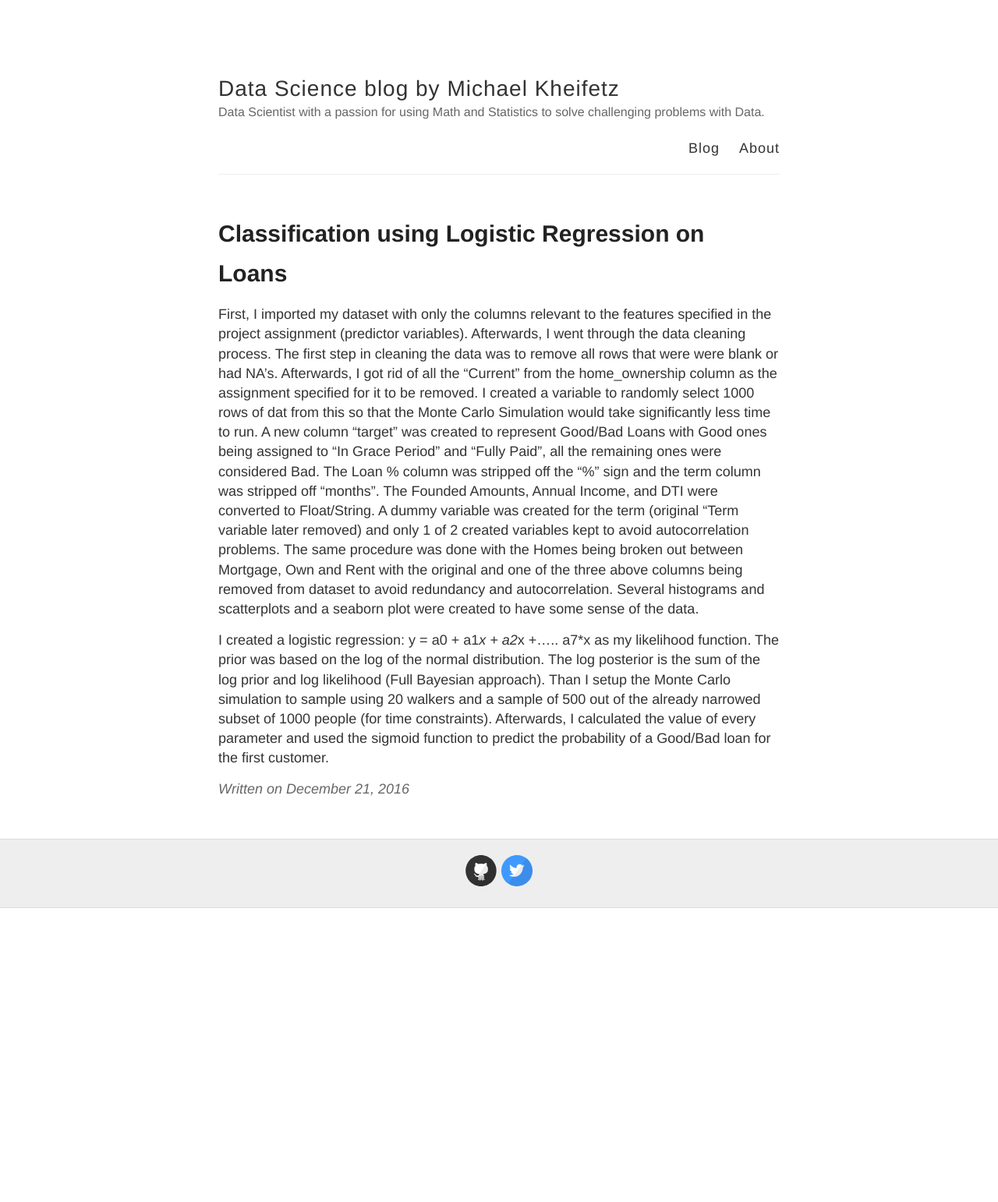
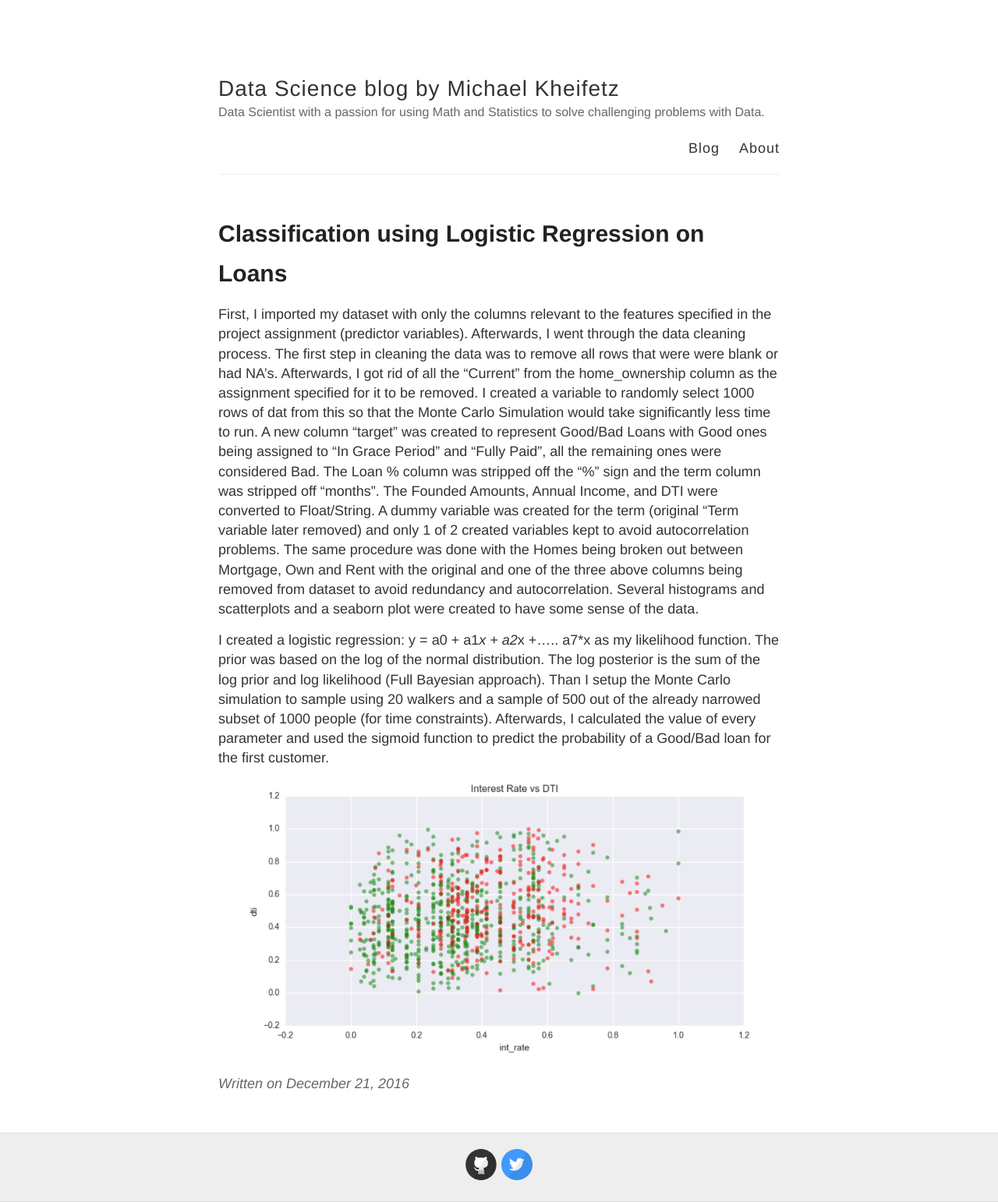
Before and after one commit to MichaelKheifetz/RussianMike.github.io, a Jekyll site: the page built from _posts/2016-12-21-Project_5.md, in a window 1280 px wide. Shown: the whole page at 78% size. Built offline with Jekyll 4.4.1, drawn with Linux system fonts in a browser that asks for light colours; before the commit the page ends 1165 px from its top, so only the background shows below that.

Commit message:
update to post

```diff
--- a/_posts/2016-12-21-Project_5.md
+++ b/_posts/2016-12-21-Project_5.md
@@ -14,3 +14,6 @@ columns being removed from dataset to avoid redundancy and autocorrelation. Seve
 I created a logistic regression: y = a0 + a1*x + a2*x +….. a7*x as my likelihood function. The prior was based on the log of the normal distribution. The log posterior is the sum of the log prior and log
 likelihood (Full Bayesian approach). Than I setup the Monte Carlo simulation to sample using 20 walkers and a sample of 500 out of the already narrowed subset of 1000 people (for time constraints).
 Afterwards, I calculated the value of every parameter and used the sigmoid function to predict the probability of a Good/Bad loan for the first customer.
+
+
+![Graph]({{ site.url }}/images/Graph_for_project.png)
```
Also changed, not shown: images/Graph_for_project.png (added).
